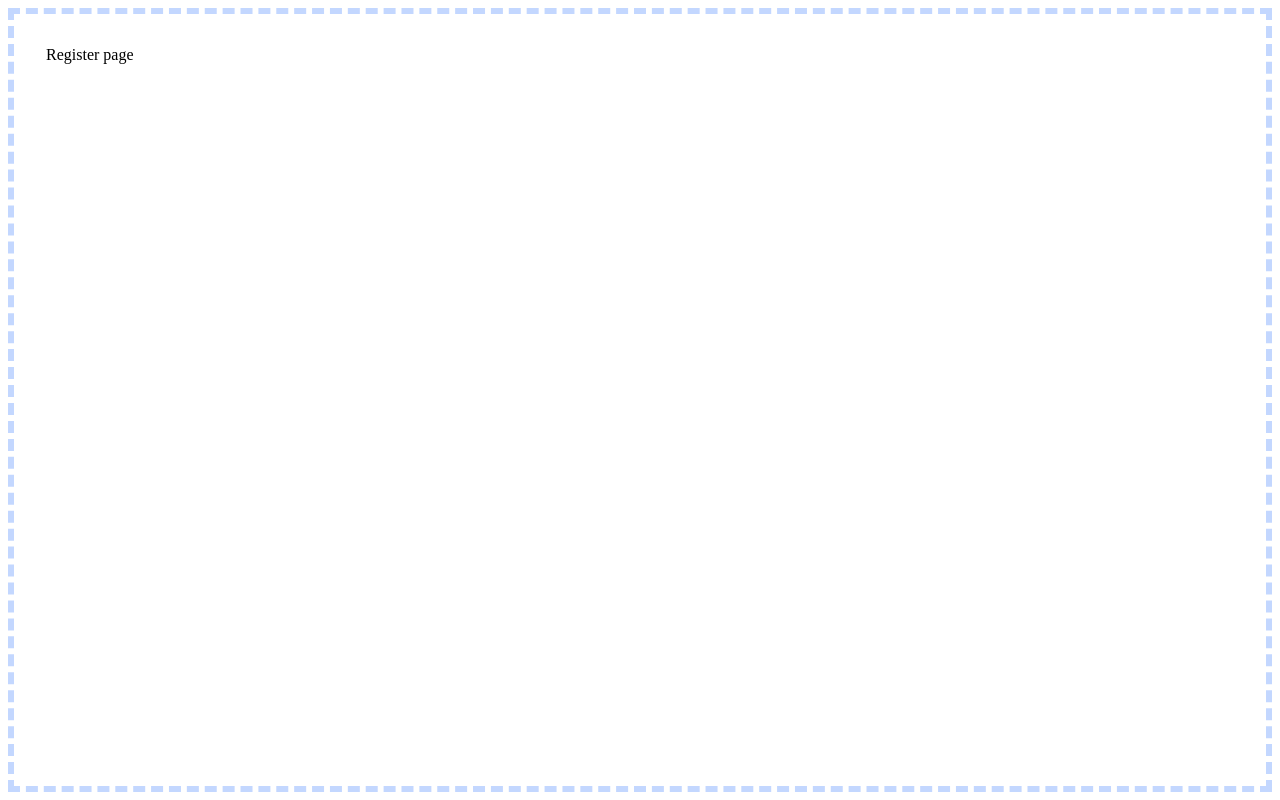
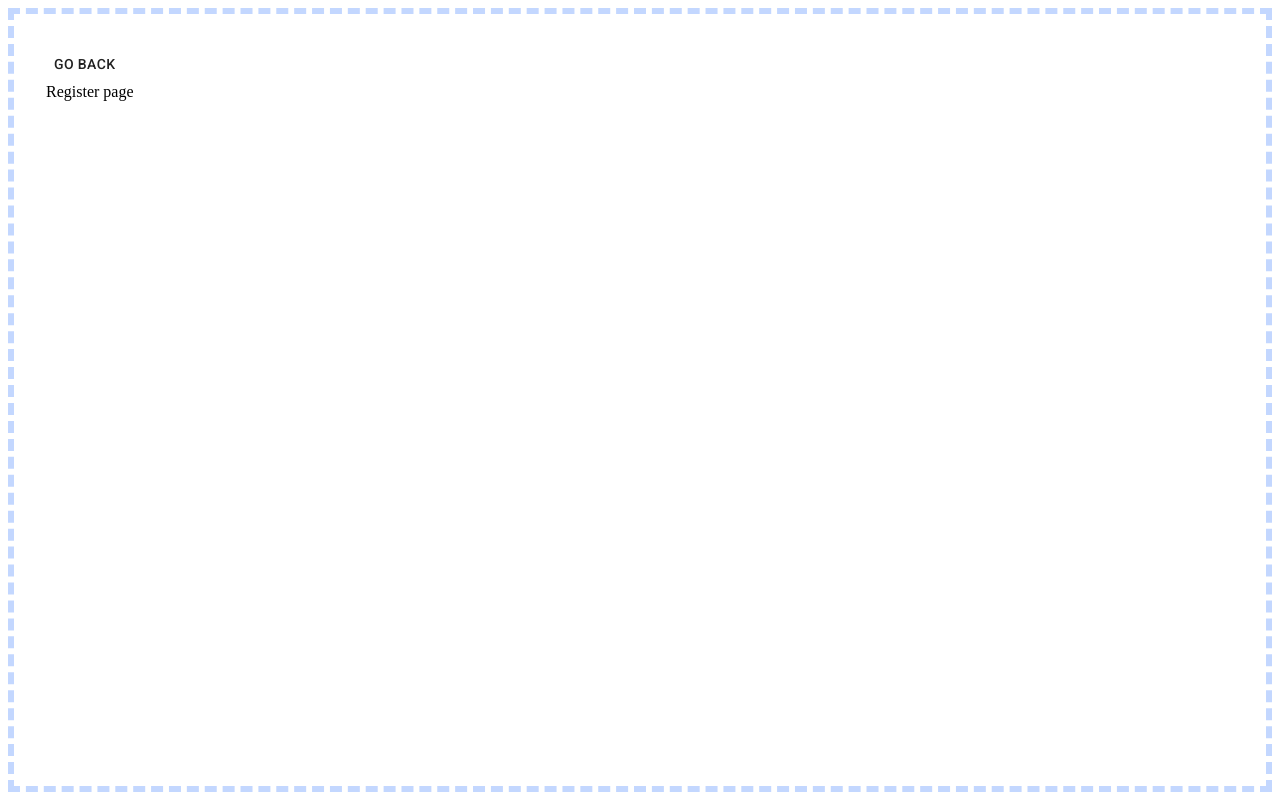
Before and after one commit to Paqura/courses-up, a React (Create React App) app in the folder client/: page /register in a window 1280 px wide. Built offline with nearby package versions, Linux system fonts and the light colour scheme.

Commit message:
create goBack button with action

```diff
--- /dev/null
+++ b/client/src/components/shared/GoBack/GoBack.tsx
@@ -0,0 +1,10 @@
+import React from 'react';
+import { useHistory } from 'react-router-dom';
+import { Button } from '@material-ui/core';
+
+const GoBack = () => {
+  const { goBack } = useHistory();
+  return <Button onClick={goBack}>Go back</Button>
+};
+
+export default GoBack;
--- /dev/null
+++ b/client/src/components/shared/GoBack/index.ts
@@ -0,0 +1,2 @@
+import GoBack from './GoBack';
+export { GoBack };
--- a/client/src/components/shared/Menu/Menu.utils.ts
+++ b/client/src/components/shared/Menu/Menu.utils.ts
@@ -6,4 +6,5 @@ interface MenuItem {
 export const MENU_ITEMS: MenuItem[] = [
   { to: '/', title: 'Boards' },
   { to: '/archive/boards', title: 'Archive' },
+  { to: '/register', title: 'Register' },
 ];
--- a/client/src/pages/register.tsx
+++ b/client/src/pages/register.tsx
@@ -1,8 +1,12 @@
 import React from 'react';
+import { GoBack } from '../components/shared/GoBack';
 
 const RegisterPage = () => {
   return (
-    <div>Register page</div>
+    <>
+      <GoBack />
+      <div>Register page</div>
+    </>
   );
 };
 
```
